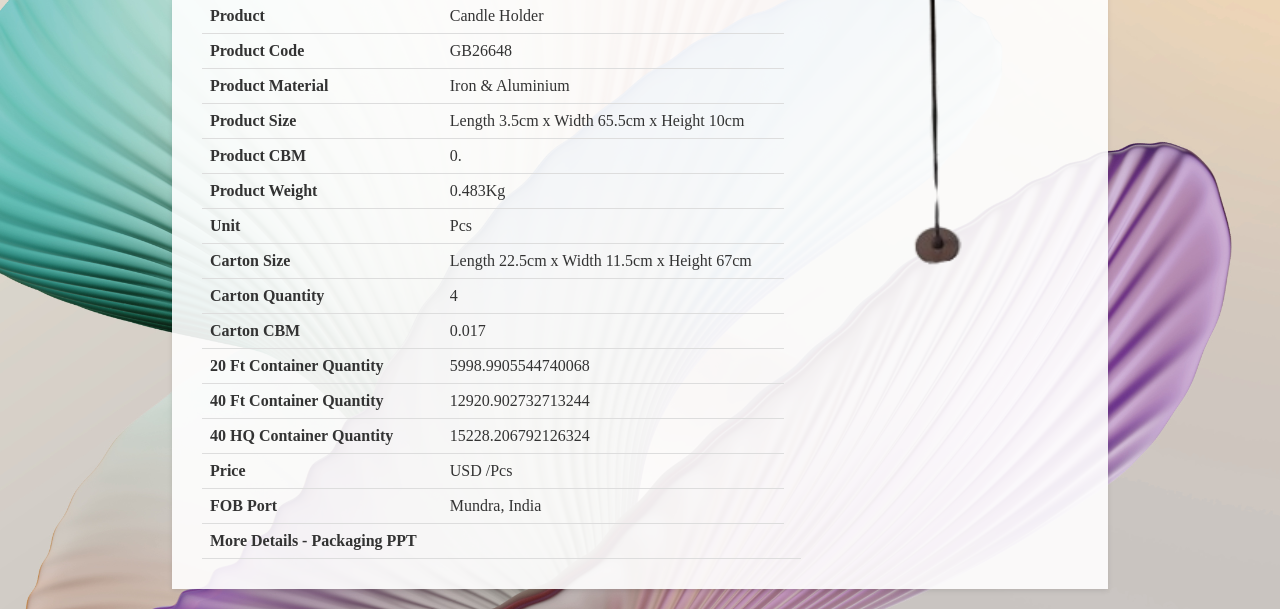
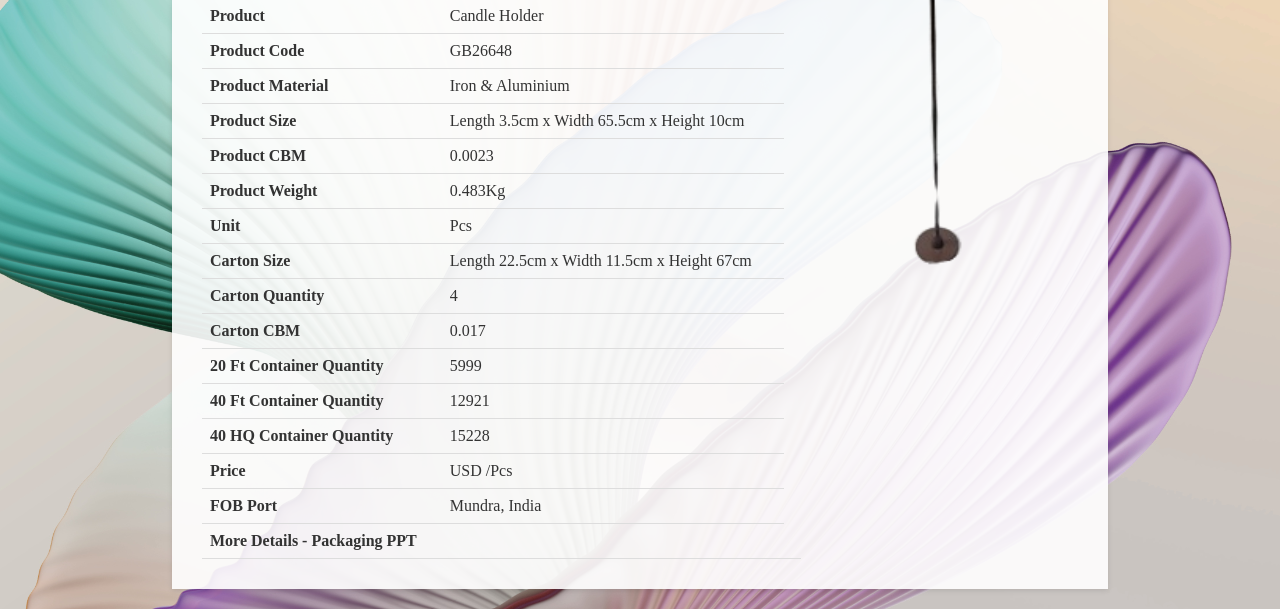
Before and after one commit to GBSLIT/GB26648, a plain HTML site: page index.html in a window 1280 px wide. Shown: the part 230-839 px from the top of the page. Drawn offline with Linux system fonts and the light colour scheme.

Commit message:
Update index.html

```diff
--- a/index.html
+++ b/index.html
@@ -153,7 +153,7 @@
                 </tr>
                 <tr>
                     <th>Product CBM</th>
-                    <td>0.</td>
+                    <td>0.0023 </td>
                 </tr>
                 <tr>
                     <th>Product Weight</th>
@@ -177,15 +177,15 @@
                 </tr>
                 <tr>
                     <th>20 Ft Container Quantity</th>
-                    <td>5998.9905544740068 </td>
+                    <td>5999 </td>
                 </tr>
                 <tr>
                     <th>40 Ft Container Quantity</th>
-                    <td>12920.902732713244 </td>
+                    <td>12921 </td>
                 </tr>
                 <tr>
                     <th>40 HQ Container Quantity</th>
-                    <td>15228.206792126324 </td>
+                    <td>15228 </td>
                  </tr>
                 <tr>
                     <th>Price</th>
```
